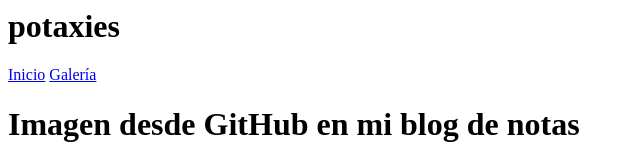
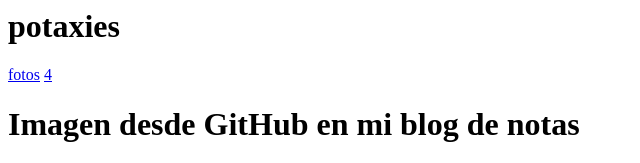
Before and after one commit to Josmar13L/Josmar13L.github.io, a plain HTML site: page index.html in a window 1280 px wide. Shown: the top 163 px of the page, 0-640 px from the left. Drawn offline with Linux system fonts and the light colour scheme.

Commit message:
Update navigation links in index.html

```diff
--- a/index.html
+++ b/index.html
@@ -1,8 +1,8 @@
 <header>
   <h1>potaxies</h1>
   <nav>
-    <a href="#inicio">Inicio</a>
-    <a href="#galeria">Galería</a>
+    <a href="fotos">fotos</a>
+    <a href="4">4</a>
   </nav>
 </header>
 <!DOCTYPE html>
```
